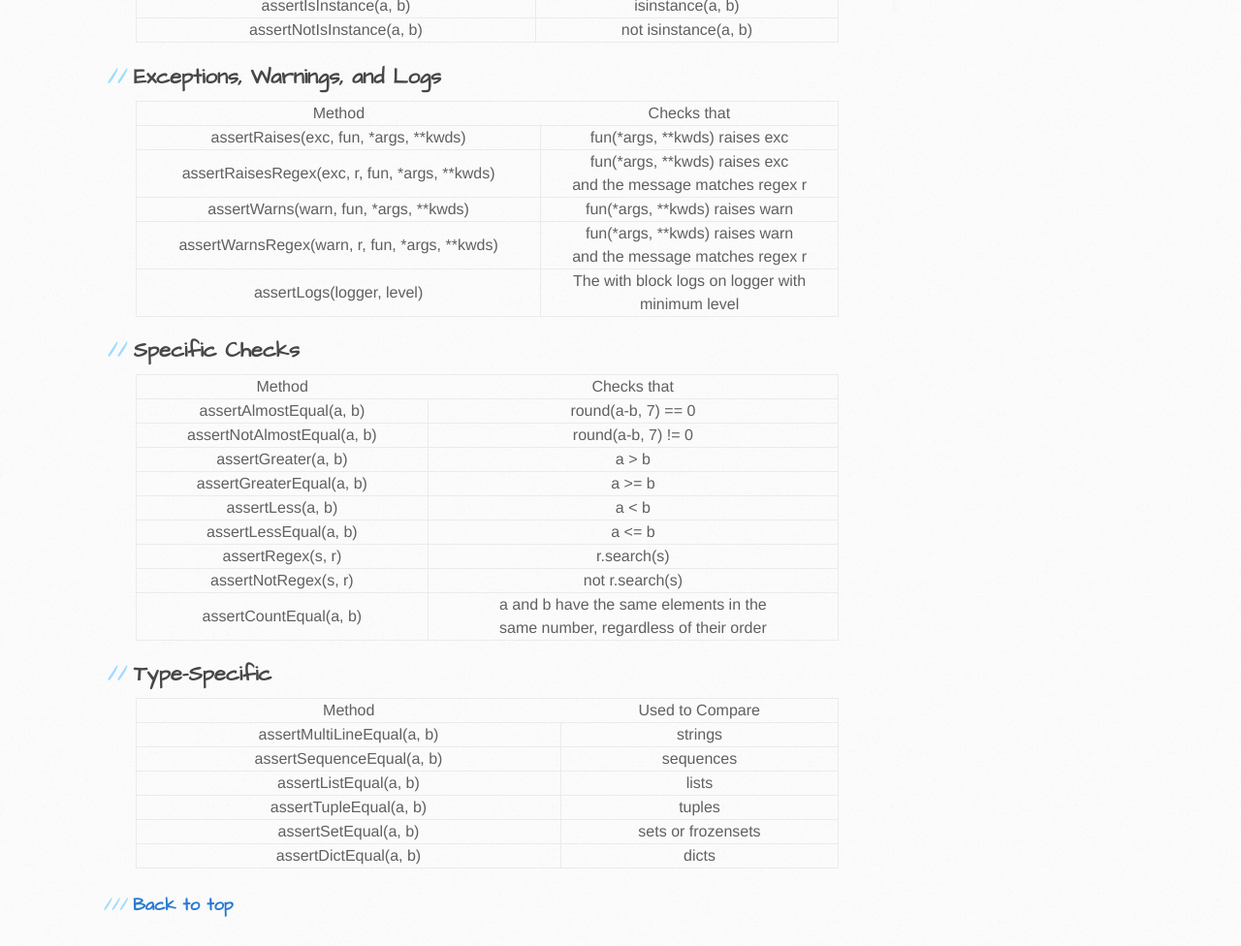
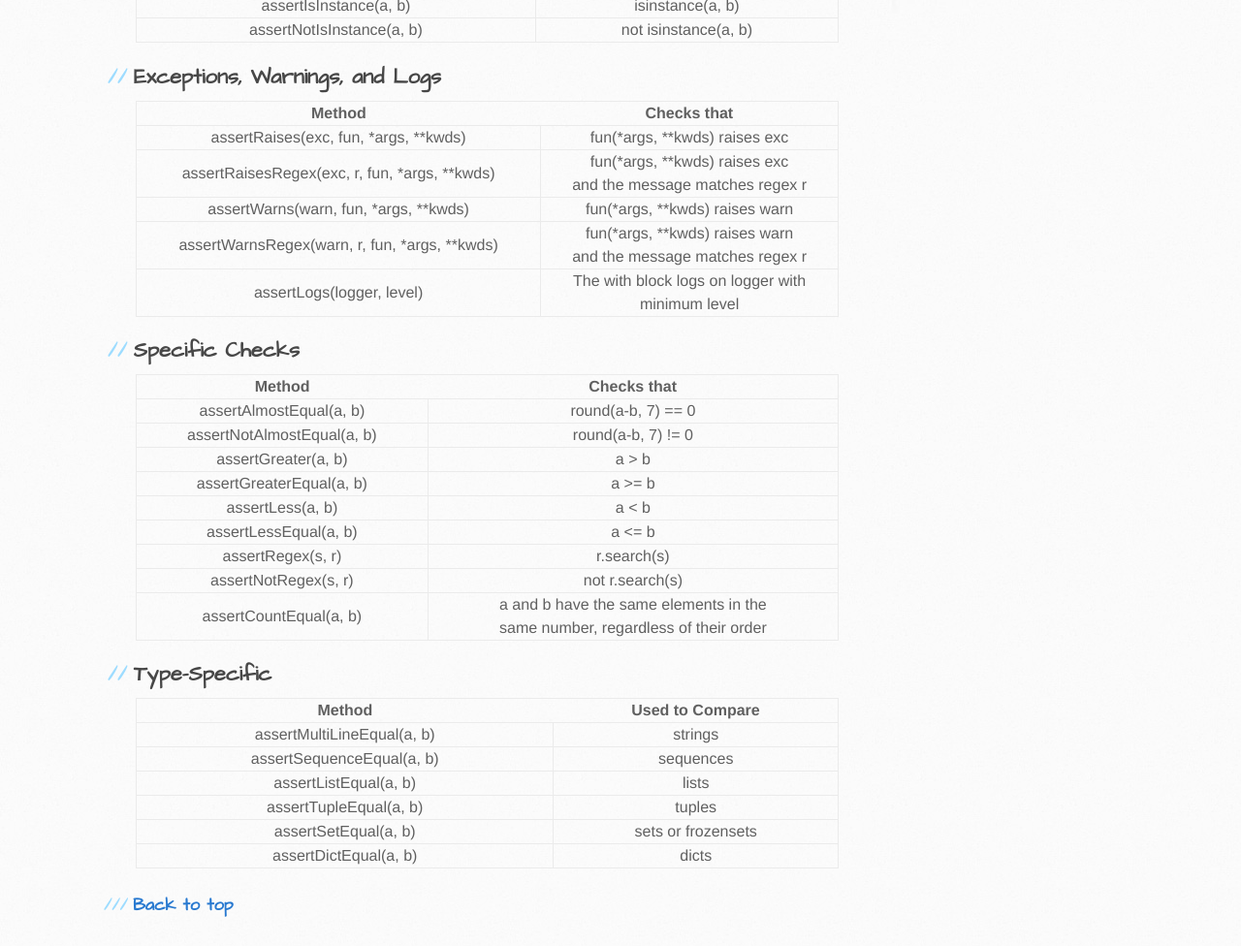
Before and after one commit to kennguyen01/kennguyen01.github.io, a Jekyll site: the page built from _posts/programming/2020/2020-01-02-python-unittest-assert-methods.md, in a window 1280 px wide. Shown: the part 722-1698 px from the top of the page at 97% size. Built offline with Jekyll 4.4.1, drawn with Linux system fonts in a browser that asks for light colours; comment, search, counter and statistics services are not loaded.

Commit message:
Add bold header to tables

```diff
--- a/_posts/programming/2020/2020-01-02-python-unittest-assert-methods.md
+++ b/_posts/programming/2020/2020-01-02-python-unittest-assert-methods.md
@@ -27,7 +27,7 @@ This post contains the assert methods listed in the documentation for Python [un
 
 ## Exceptions, Warnings, and Logs
 
-| Method                                            | Checks that                                                        |
+| <strong>Method</strong>                                            | <strong>Checks that</strong>                                                        |
 |---------------------------------------------------|------------------------------------------------------------------|
 | assertRaises(exc,  fun,  *args,  **kwds)          | fun(*args,  **kwds)  raises exc                                  |
 | assertRaisesRegex(exc,  r,  fun,  *args,  **kwds) | fun(*args,  **kwds)  raises exc<br /> and the message matches regex r  |
@@ -37,7 +37,7 @@ This post contains the assert methods listed in the documentation for Python [un
 
 ## Specific Checks
 
-| Method                      | Checks that                                                                         |
+| <strong>Method</strong>                      | <strong>Checks that</strong>                                                                         |
 |-----------------------------|------------------------------------------------------------------------------------|
 | assertAlmostEqual(a,  b)    | round(a-b,  7)  ==  0                                                              |
 | assertNotAlmostEqual(a,  b) | round(a-b,  7)  !=  0                                                              |
@@ -51,7 +51,7 @@ This post contains the assert methods listed in the documentation for Python [un
 
 ## Type-Specific
 
-| Method                     | Used to Compare    |
+| <strong>Method</strong>                     | <strong>Used to Compare</strong>    |
 |----------------------------|--------------------|
 | assertMultiLineEqual(a, b) | strings            |
 | assertSequenceEqual(a,  b) | sequences          |
```
